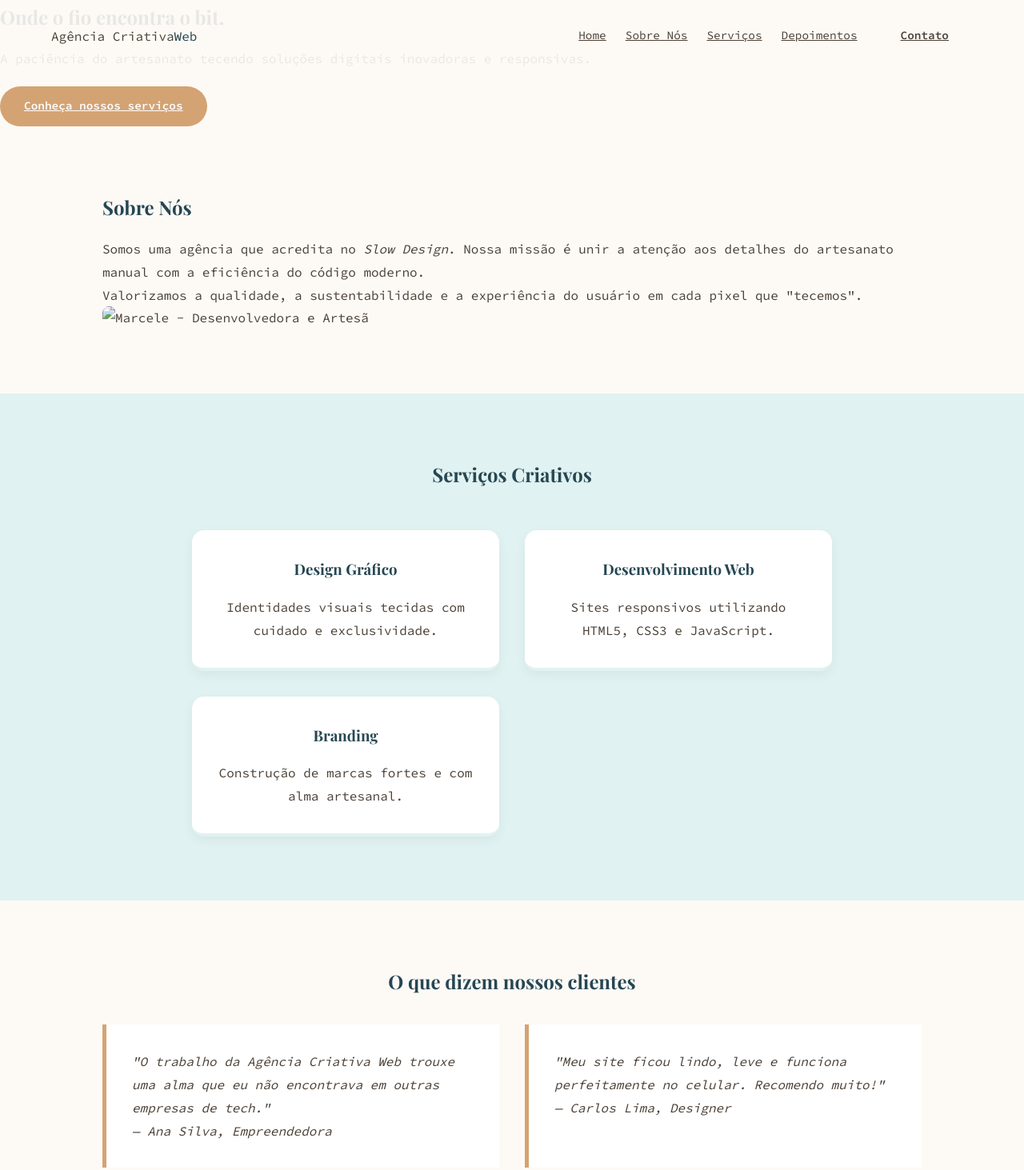
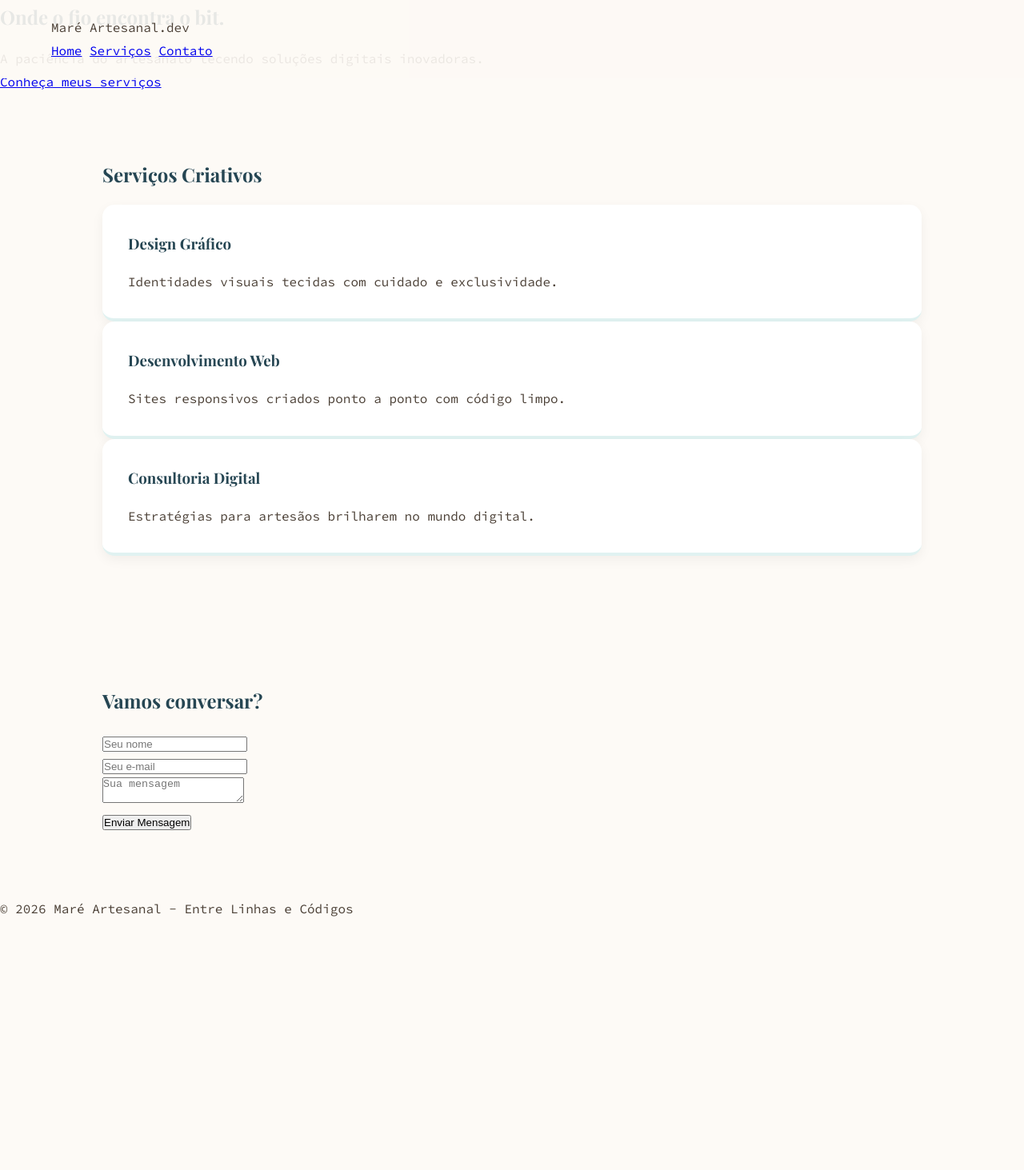
Before and after one commit to marcelecorrea013/projeto-agencia-criativa, a plain HTML site: page index.html in a window 1280 px wide. Shown: the top 1463 px of the page at 80% size. After the commit the page ends 1151 px from the top, so only its background shows below. Drawn offline with nearby package versions, Linux system fonts and the light colour scheme; a web font is replaced by a local one.

Commit message:
Revise index.html for Maré Artesanal branding
Updated the website content and structure to reflect the new branding and services offered by Maré Artesanal.

```diff
--- a/index.html
+++ b/index.html
@@ -3,112 +3,78 @@
 <head>
     <meta charset="UTF-8">
     <meta name="viewport" content="width=device-width, initial-scale=1.0">
-    <title>Agência Criativa Web | Maré Artesanal</title>
+    <title>Maré Artesanal - Entre Linhas e Códigos</title>
 
-    <link rel="preconnect" href="https://fonts.googleapis.com">
-    <link rel="preconnect" href="https://fonts.gstatic.com" crossorigin>
-    <link href="https://fonts.googleapis.com/css2?family=Playfair+Display:ital,wght@0,400;0,700;1,400&family=Source+Code+Pro:wght@300;400;600&display=swap" rel="stylesheet">
+    <link href="https://fonts.googleapis.com/css2?family=Playfair+Display:wght@700&family=Source+Code+Pro:wght@400;600&display=swap" rel="stylesheet">
 
     <link rel="stylesheet" href="estilos.css">
 </head>
 <body>
 
-    <header id="header">
-        <div class="container-header">
-            <div class="logo">Agência Criativa<span>Web</span></div>
+    <header class="header">
+        <div class="header__container">
+            <div class="header__logo">Maré Artesanal<span>.dev</span></div>
 
-            <div class="menu-toggle" id="mobile-menu">
-                <span class="bar"></span>
-                <span class="bar"></span>
-                <span class="bar"></span>
-            </div>
-
-            <nav class="nav-menu">
-                <a href="#hero" class="nav-link">Home</a>
-                <a href="#sobre" class="nav-link">Sobre Nós</a>
-                <a href="#servicos" class="nav-link">Serviços</a>
-                <a href="#depoimentos" class="nav-link">Depoimentos</a>
-                <a href="#contato" class="btn-contato nav-link">Contato</a>
+            <nav class="header__nav">
+                <a href="#hero" class="header__link">Home</a>
+                <a href="#servicos" class="header__link">Serviços</a>
+                <a href="#contato" class="button button--small">Contato</a>
             </nav>
         </div>
     </header>
 
     <main>
-        <section id="hero">
-            <div class="hero-content">
-                <h1>Onde o fio encontra o bit.</h1>
-                <p>A paciência do artesanato tecendo soluções digitais inovadoras e responsivas.</p>
-                <a href="#servicos" class="btn-principal">Conheça nossos serviços</a>
+        <section id="hero" class="hero">
+            <div class="hero__content">
+                <h1 class="heading-primary">Onde o fio encontra o bit.</h1>
+                <p class="hero__text">A paciência do artesanato tecendo soluções digitais inovadoras.</p>
+                <a href="#servicos" class="button button--primary">Conheça meus serviços</a>
             </div>
         </section>
 
-        <section id="sobre" class="container">
-            <div class="grid-2">
-                <div class="secao-texto">
-                    <h2>Sobre Nós</h2>
-                    <p>Somos uma agência que acredita no <em>Slow Design</em>. Nossa missão é unir a atenção aos detalhes do artesanato manual com a eficiência do código moderno.</p>
-                    <p>Valorizamos a qualidade, a sustentabilidade e a experiência do usuário em cada pixel que "tecemos".</p>
-                </div>
-                <div class="secao-img">
-                    <img src="sua-foto-300.jpg"
-                         srcset="sua-foto-300.jpg 300w, sua-foto-600.jpg 600w"
-                         sizes="(max-width: 600px) 280px, 600px"
-                         alt="Marcele - Desenvolvedora e Artesã"
-                         class="img-responsiva">
+        <section id="servicos" class="section section--bg-suave">
+            <div class="container container--center">
+                <h2 class="heading-secondary">Serviços Criativos</h2>
+                <div class="services-grid">
+                    <article class="card">
+                        <h3 class="card__title">Design Gráfico</h3>
+                        <p class="card__description">Identidades visuais tecidas com cuidado e exclusividade.</p>
+                    </article>
+
+                    <article class="card">
+                        <h3 class="card__title">Desenvolvimento Web</h3>
+                        <p class="card__description">Sites responsivos criados ponto a ponto com código limpo.</p>
+                    </article>
+
+                    <article class="card">
+                        <h3 class="card__title">Consultoria Digital</h3>
+                        <p class="card__description">Estratégias para artesãos brilharem no mundo digital.</p>
+                    </article>
                 </div>
             </div>
         </section>
 
-        <section id="servicos" class="bg-suave container">
-            <div class="centralizada">
-                <h2>Serviços Criativos</h2>
-                <div class="servicos-grid">
-                    <div class="card">
-                        <h3>Design Gráfico</h3>
-                        <p>Identidades visuais tecidas com cuidado e exclusividade.</p>
+        <section id="contato" class="section">
+            <div class="container container--center">
+                <h2 class="heading-secondary">Vamos conversar?</h2>
+                <form id="meuFormulario" class="form">
+                    <div class="form__group">
+                        <input type="text" id="nome" placeholder="Seu nome" required class="form__input">
                     </div>
-                    <div class="card">
-                        <h3>Desenvolvimento Web</h3>
-                        <p>Sites responsivos utilizando HTML5, CSS3 e JavaScript.</p>
+                    <div class="form__group">
+                        <input type="email" id="email" placeholder="Seu e-mail" required class="form__input">
                     </div>
-                    <div class="card">
-                        <h3>Branding</h3>
-                        <p>Construção de marcas fortes e com alma artesanal.</p>
+                    <div class="form__group">
+                        <textarea id="mensagem" placeholder="Sua mensagem" required class="form__input form__textarea"></textarea>
                     </div>
-                </div>
-            </div>
-        </section>
-
-        <section id="depoimentos" class="container">
-            <h2 class="centralizada">O que dizem nossos clientes</h2>
-            <div class="depoimentos-container">
-                <blockquote>
-                    <p>"O trabalho da Agência Criativa Web trouxe uma alma que eu não encontrava em outras empresas de tech."</p>
-                    <cite>— Ana Silva, Empreendedora</cite>
-                </blockquote>
-                <blockquote>
-                    <p>"Meu site ficou lindo, leve e funciona perfeitamente no celular. Recomendo muito!"</p>
-                    <cite>— Carlos Lima, Designer</cite>
-                </blockquote>
-            </div>
-        </section>
-
-        <section id="contato" class="container">
-            <div class="centralizada">
-                <h2>Contato</h2>
-                <p>Vamos conversar sobre o seu próximo projeto?</p>
-                <form id="meuFormulario" class="contato-form">
-              <input type="text" id="nome" placeholder="Seu Nome" required>
-              <input type="email" id="email" placeholder="Seu E-mail" required>
-              <textarea id="mensagem" placeholder="Sua Mensagem" rows="5" required></textarea>
-              <button type="submit" class="btn-principal">Enviar Mensagem</button>
+                    <button type="submit" class="button button--primary" id="btn-enviar">Enviar Mensagem</button>
                 </form>
             </div>
         </section>
     </main>
 
     <footer class="footer">
-        <p>&copy; 2026 Agência Criativa Web | Maré Artesanal - Entre Linhas e Códigos</p>
+        <p>&copy; 2026 Maré Artesanal - Entre Linhas e Códigos</p>
     </footer>
 
     <script src="scripts.js"></script>
```
